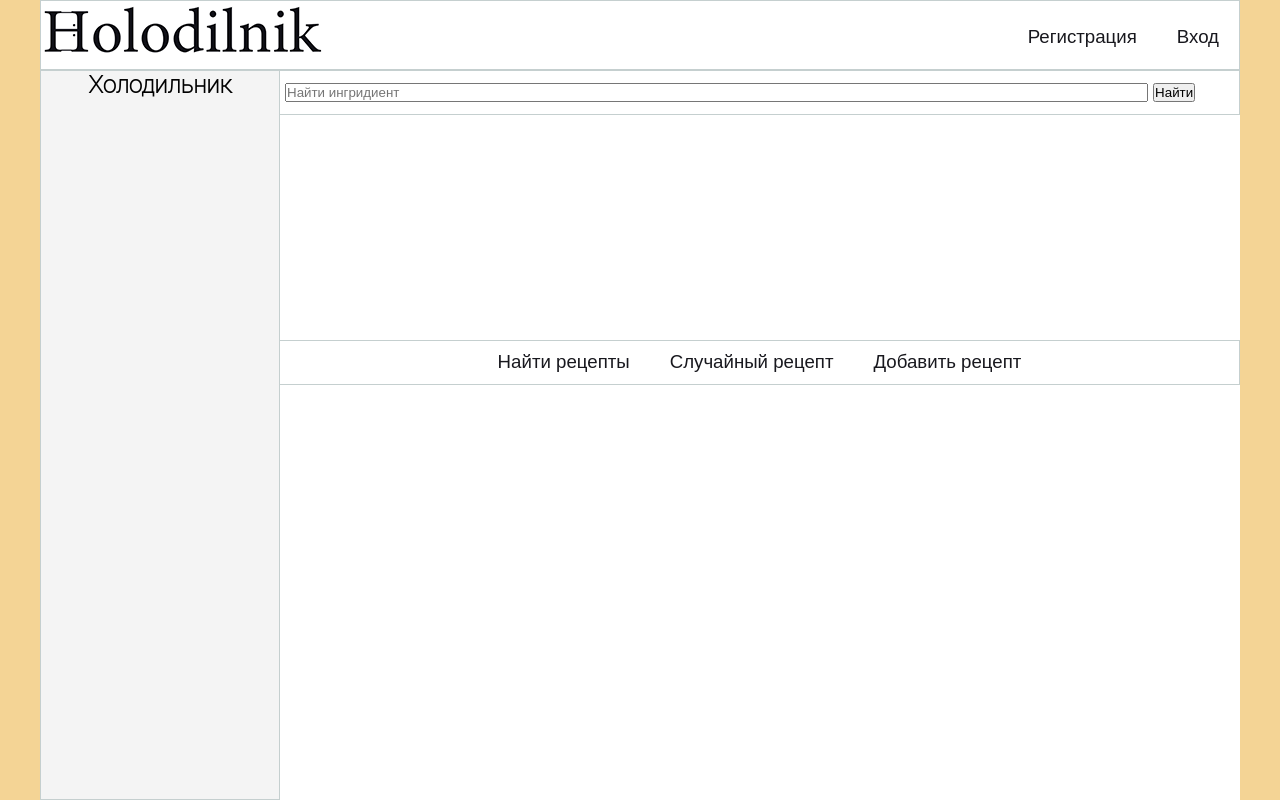
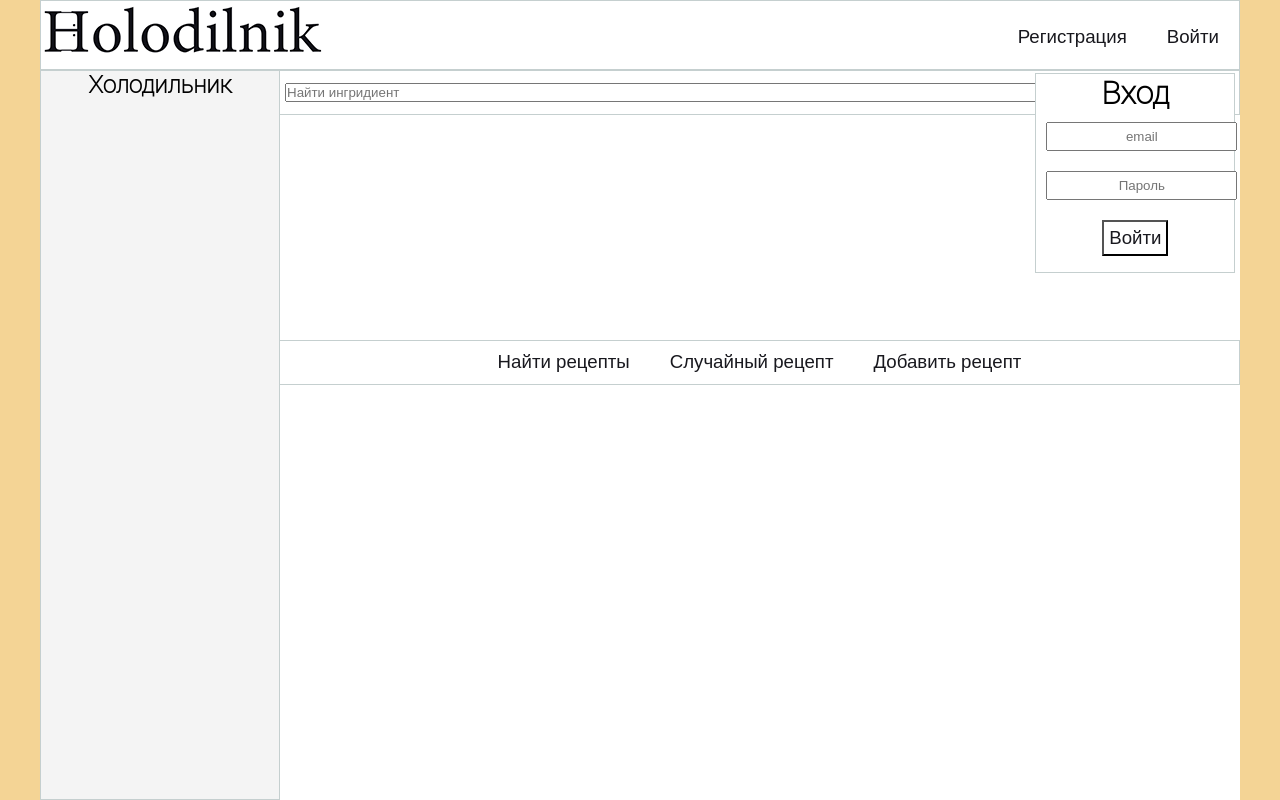
Before and after one commit to PrilipchenkoMaria/holodilnik, a React (Create React App) app: page / in a window 1280 px wide. Built offline with nearby package versions, Linux system fonts and the light colour scheme.

Commit message:
SignInModal

```diff
--- a/src/App.js
+++ b/src/App.js
@@ -5,8 +5,8 @@ import {AppHeader} from './components/AppHeader';
 import {MarginalSidebar} from './components/MarginalSidebar';
 import {Home} from './components/Content/Home';
 import {SignUp} from './components/SignUp';
-import {SignIn} from './components/SignIn';
 import {CreateRecipe} from './components/Content/CreateRecipe';
+import {Recipe} from './components/Content/Recipe';
 
 
 
@@ -21,6 +21,7 @@ function Layout() {
             </aside>
             <div className="Content">
                 <Switch>
+                    <Route path='/Recipe' component={Recipe}/>
                     <Route path='/CreateRecipe' component={CreateRecipe}/>
                     <Route path='/' component={Home}/>
 
@@ -35,7 +36,6 @@ export function App() {
         <Router>
             <Switch>
                 <Route path='/SignUp' component={SignUp}/>
-                <Route path='/SignIn' component={SignIn}/>
                 <Route component={Layout}/>
             </Switch>
         </Router>
--- a/src/App.scss
+++ b/src/App.scss
@@ -150,8 +150,24 @@
 
 
 }
-.SignUpSubmit {
+.SignUpSubmit, .SignInSubmit {
   @include button;
   background-color: #FFFFFF;
   width: fit-content;
 }
+.SignInModal {
+  @include border;
+  display: block;
+  position:relative;
+  right: -83%;
+  z-index: 2;
+  width: 200px;
+  height: 200px;
+  background-color: #FFFFFF;
+  text-align: center;
+}
+.SignInForm input{
+  padding: 5px;
+  margin: 10px;
+  text-align: center;
+}
--- a/src/components/AppHeader.js
+++ b/src/components/AppHeader.js
@@ -6,7 +6,19 @@ export function AppHeader() {
     return (
         <>
             <Link to="/SignUp" className="SignUpButton">Регистрация</Link>
-            <Link to="/SignIn" className="SignInButton">Вход</Link>
+            <Link to="/SignIn" className="SignInButton">Войти</Link>
+            <div className="SignInModal">
+                <h1>Вход</h1>
+                <form className="SignInForm">
+                    <label>
+                        <input type="email" placeholder="email"/>
+                    </label>
+                    <label>
+                        <input type="password" placeholder="Пароль"/>
+                    </label>
+                    <input className="SignInSubmit" type="submit" value="Войти"/>
+                </form>
+            </div>
         </>
 
     );
--- /dev/null
+++ b/src/components/Content/Recipe.js
@@ -0,0 +1,10 @@
+import React from 'react';
+
+export function Recipe() {
+    return (
+        <div>
+            <p>Recipe </p>
+        </div>
+
+    )
+}
--- a/src/components/SignIn.js
+++ /dev/null
@@ -1,18 +0,0 @@
-import React from 'react';
-export function SignIn() {
-    return (
-        <div>
-            <p>Вход</p>
-            <form className="SignInForm">
-                <label>
-                    <input type="email" placeholder="email"/>
-                </label>
-                <label>
-                    <input type="password" placeholder="Пароль"/>
-                </label>
-                <input className="SignUpSubmit" type="submit" value="Войти"/>
-            </form>
-        </div>
-
-    )
-}
```
